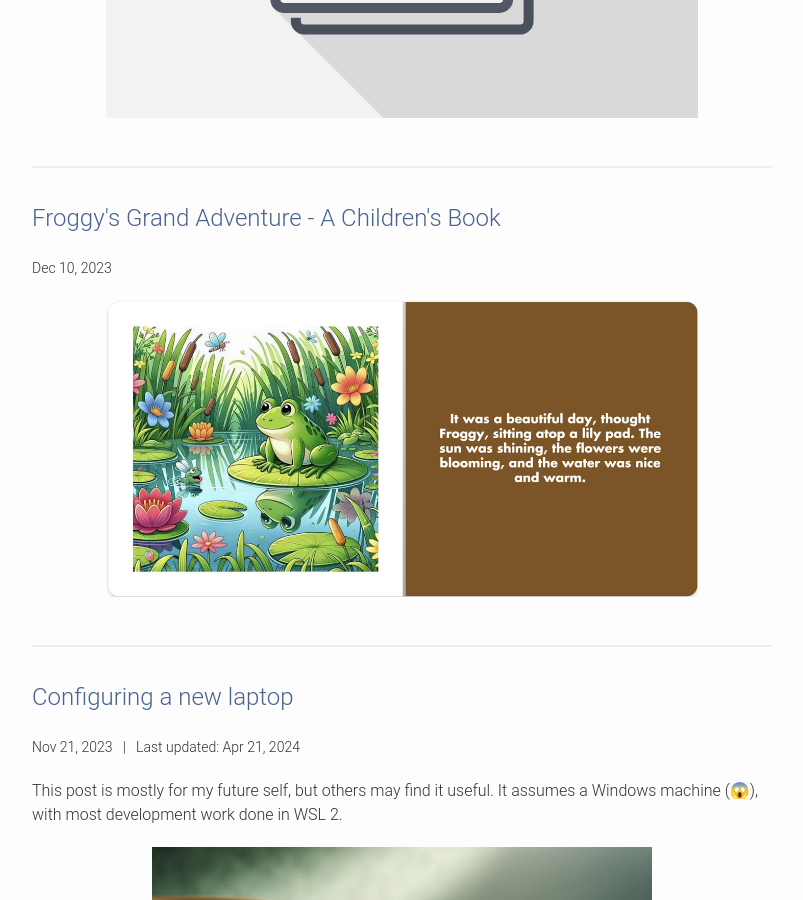
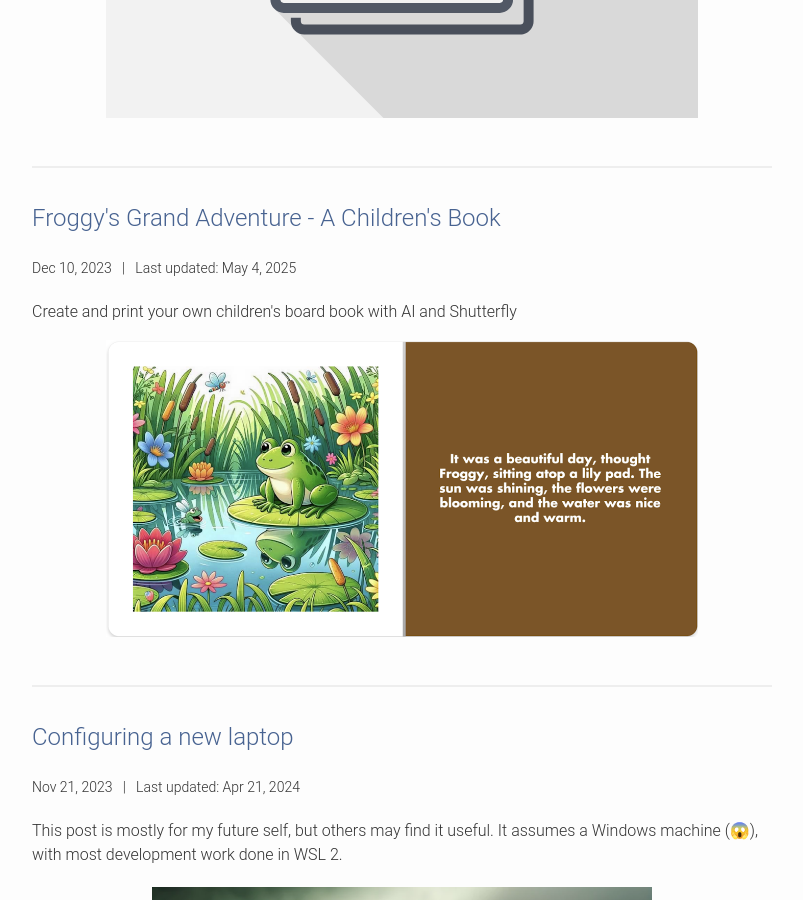
Before and after one commit to dcroote/dcroote.github.io, a Jekyll site: the page built from index.html, in a window 1280 px wide and 900 px high, scrolled down 3501 px. Shown: the whole window, without its empty margins (238-1041 px from the left). Built offline with Jekyll 4.4.1, drawn with Linux system fonts in a browser that asks for light colours; some web fonts are replaced.

Commit message:
fix: add description to children's board book post

```diff
--- a/_posts/2023-12-10-childrens-book.md
+++ b/_posts/2023-12-10-childrens-book.md
@@ -3,6 +3,8 @@ layout: post
 title: Froggy's Grand Adventure - A Children's Book
 image: /images/childrens_book/FroggyChildrensBook.webp
 image-alt: First two pages of the children's book Froggy's Grand Adventure by Derek Croote.
+description: Create and print your own children's board book with AI and Shutterfly
+last_modified_at: 2025-05-04 13:31:00 -0700
 comments: false
 ---
 
```
